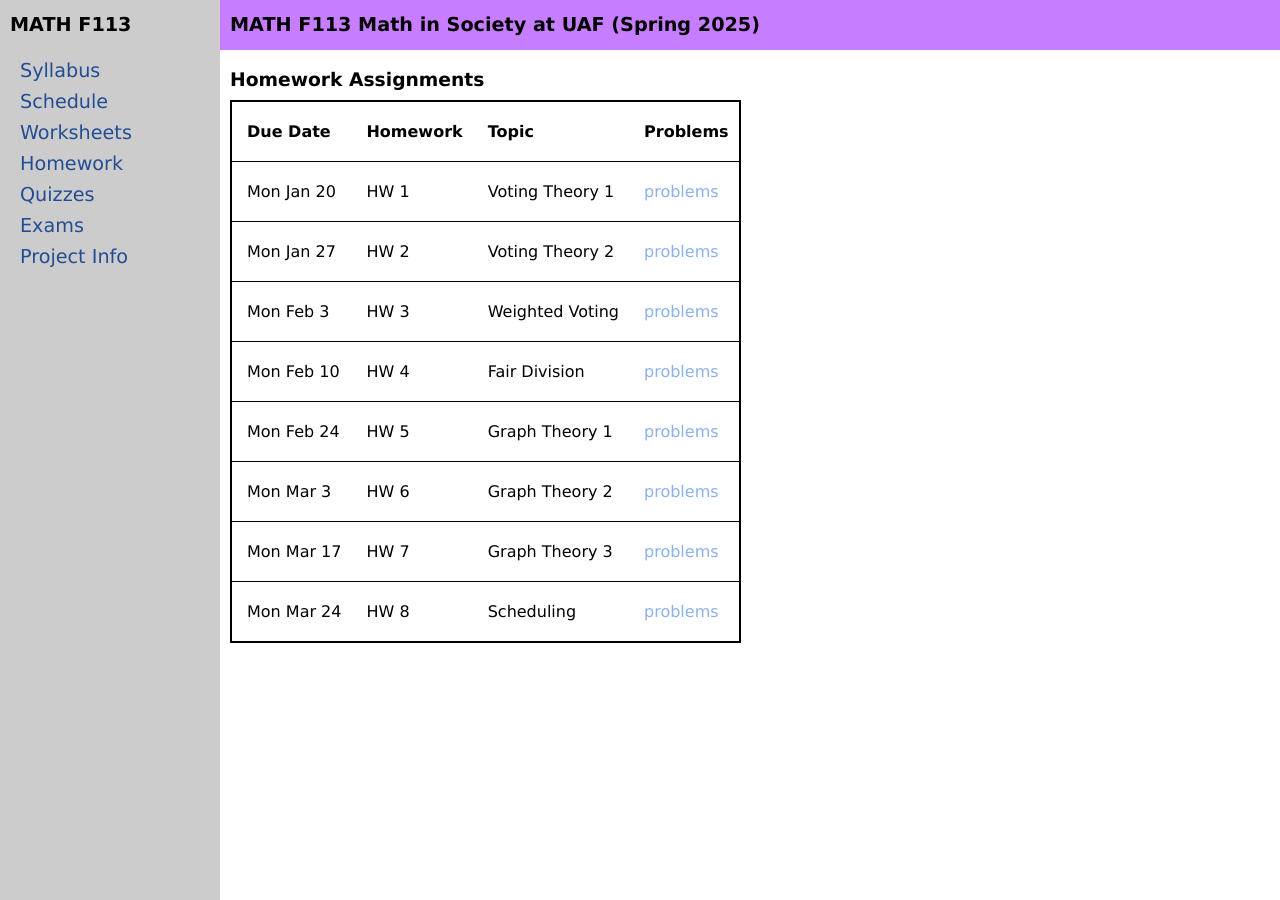
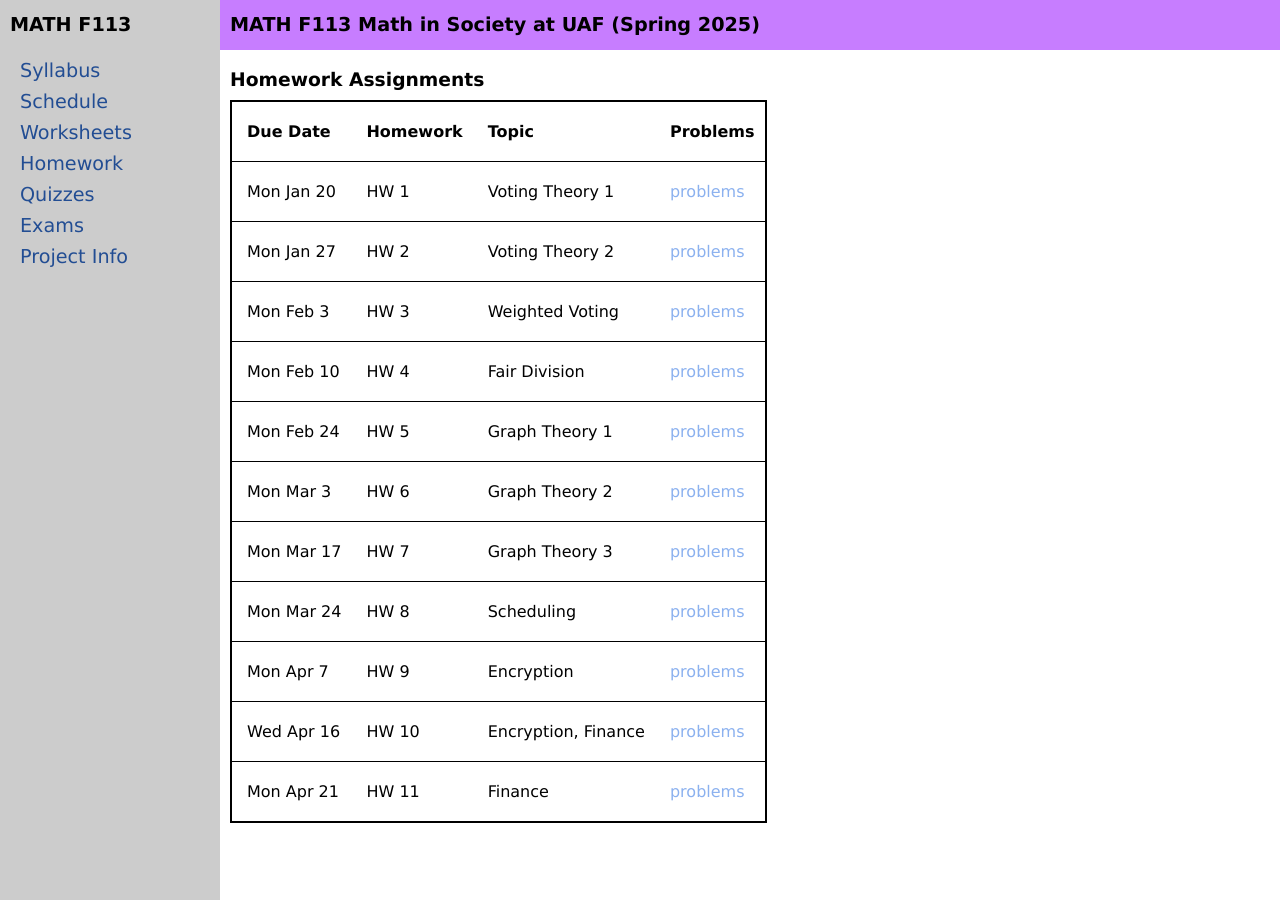
Before and after one commit to uaf-math/math113, a Jekyll site: the page built from homework.md, in a window 1280 px wide. Built offline with Jekyll 4.4.1, drawn with Linux system fonts in a browser that asks for light colours.

Commit message:
Update homework.yml

```diff
--- a/_data/homework.yml
+++ b/_data/homework.yml
@@ -33,3 +33,15 @@ homeworks:
   number: HW 8
   topic: Scheduling
   problems: Homework_8.pdf
+- due: Mon Apr 7
+  number: HW 9
+  topic: Encryption
+  problems: Homework_9.pdf
+- due: Wed Apr 16
+  number: HW 10
+  topic: Encryption, Finance
+  problems: Homework_10.pdf
+- due: Mon Apr 21
+  number: HW 11
+  topic: Finance
+  problems: Homework_11.pdf
```
